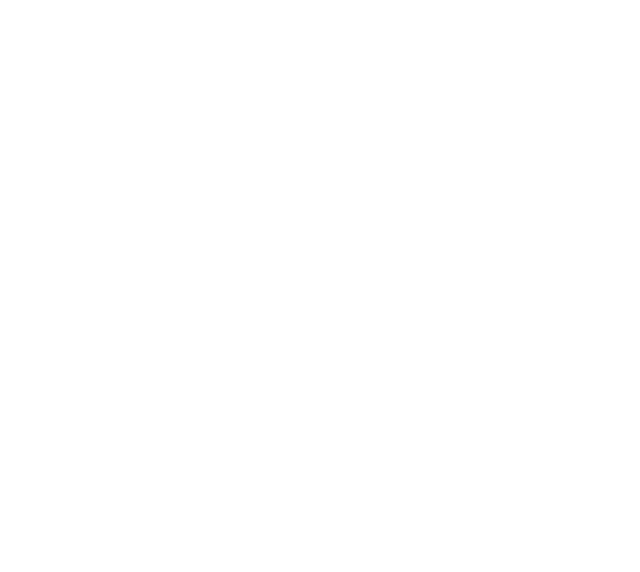
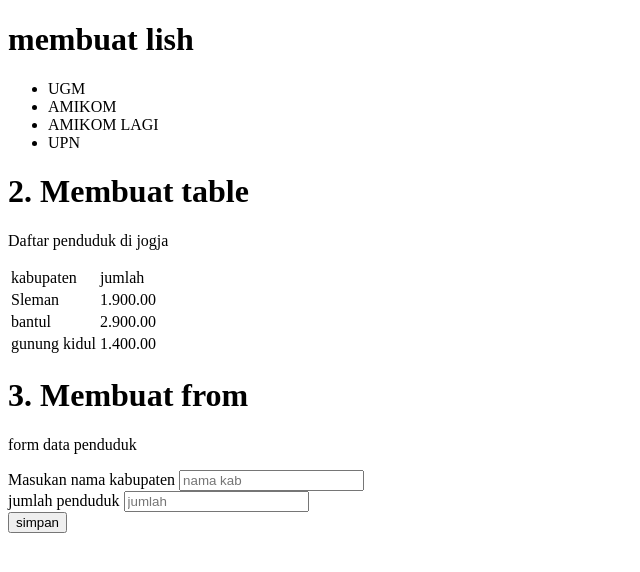
Before and after one commit to habibur122/Pertemuan2, a plain HTML site: page index.html in a window 1280 px wide. Shown: the whole page, without its empty margins (0-640 px from the left). Drawn offline with Linux system fonts and the light colour scheme.

Commit message:
Belajar html list  - table dan form

```diff
--- a/index.html
+++ b/index.html
@@ -6,6 +6,51 @@
     <title>Pertemuan 2 - HTML & CSS Lanjutan</title>
 </head>
 <body>
-
+    <h1>membuat lish</h1>
+    <ul>
+        <li>UGM</li>
+        <li>AMIKOM</li>
+        <li>AMIKOM LAGI</li>
+        <li>UPN</li>
+    </ul>
+    <H1>2. Membuat table</H1>
+    <p>Daftar penduduk di jogja</p>
+    <table>
+        <thead>
+            <tr>
+                <td>kabupaten</td>
+                <td>jumlah</td>
+            </tr>
+        </thead>
+        <tbody>
+            <tr>
+                <td>Sleman</td>
+                <td>1.900.00</td>
+            </tr>
+            <tr>
+                <td>bantul</td>
+                <td>2.900.00</td>
+            </tr>
+            <tr>
+                <td>gunung kidul</td>
+                <td>1.400.00</td>
+            </tr>
+        </tbody>
+    </table>
+    <h1>3. Membuat from</h1>
+    <p>form data penduduk</p>
+    <form action="#">
+        <div>
+            <span>Masukan nama kabupaten</span>
+            <input type="text" placeholder="nama kab">
+        </div>
+        <div>
+            <span>jumlah penduduk</span>
+            <input type="text"placeholder= "jumlah">
+        </div>
+        <div>
+            <span><button>simpan</button></span>
+        </div>
+    </form>
 </body>
 </html>
```
